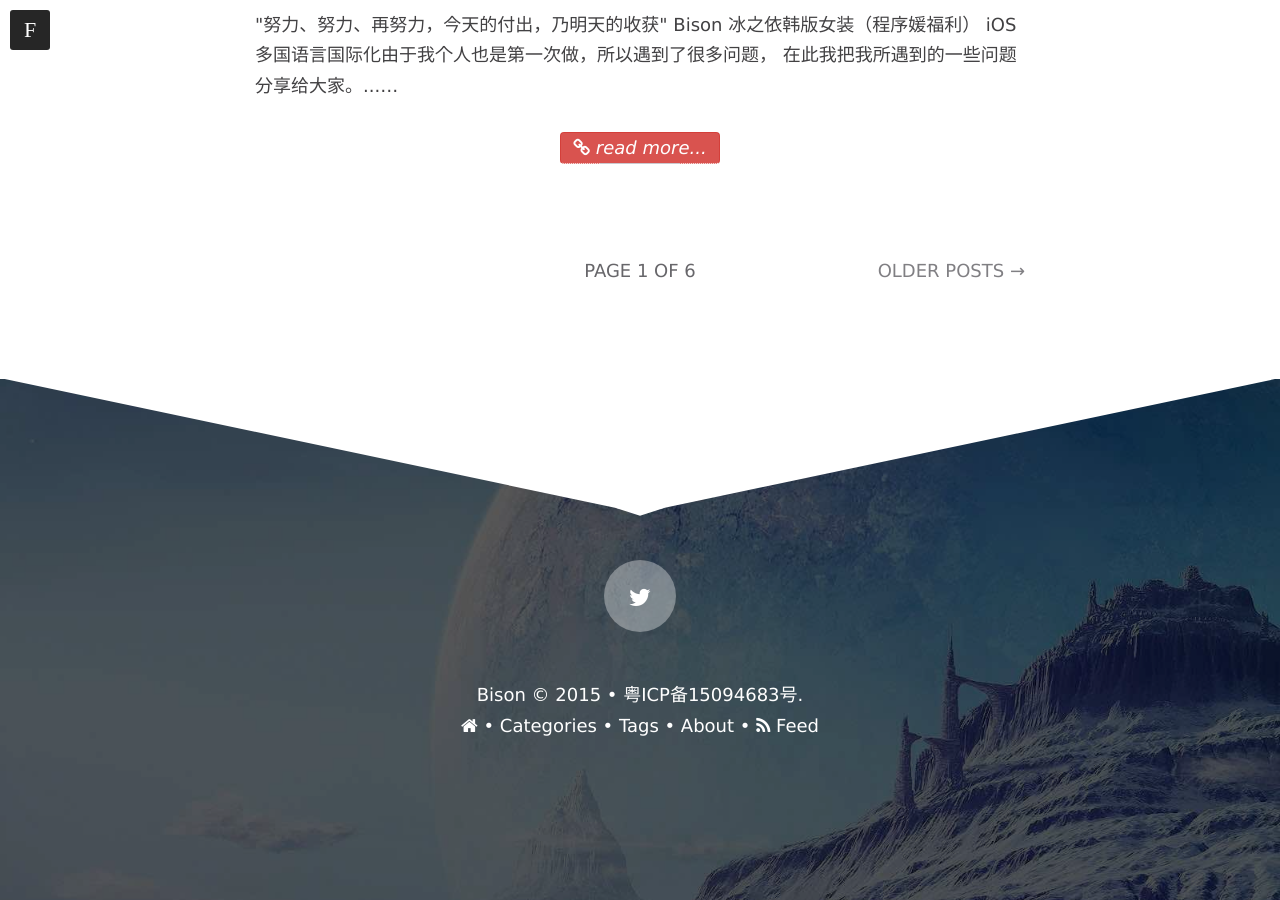
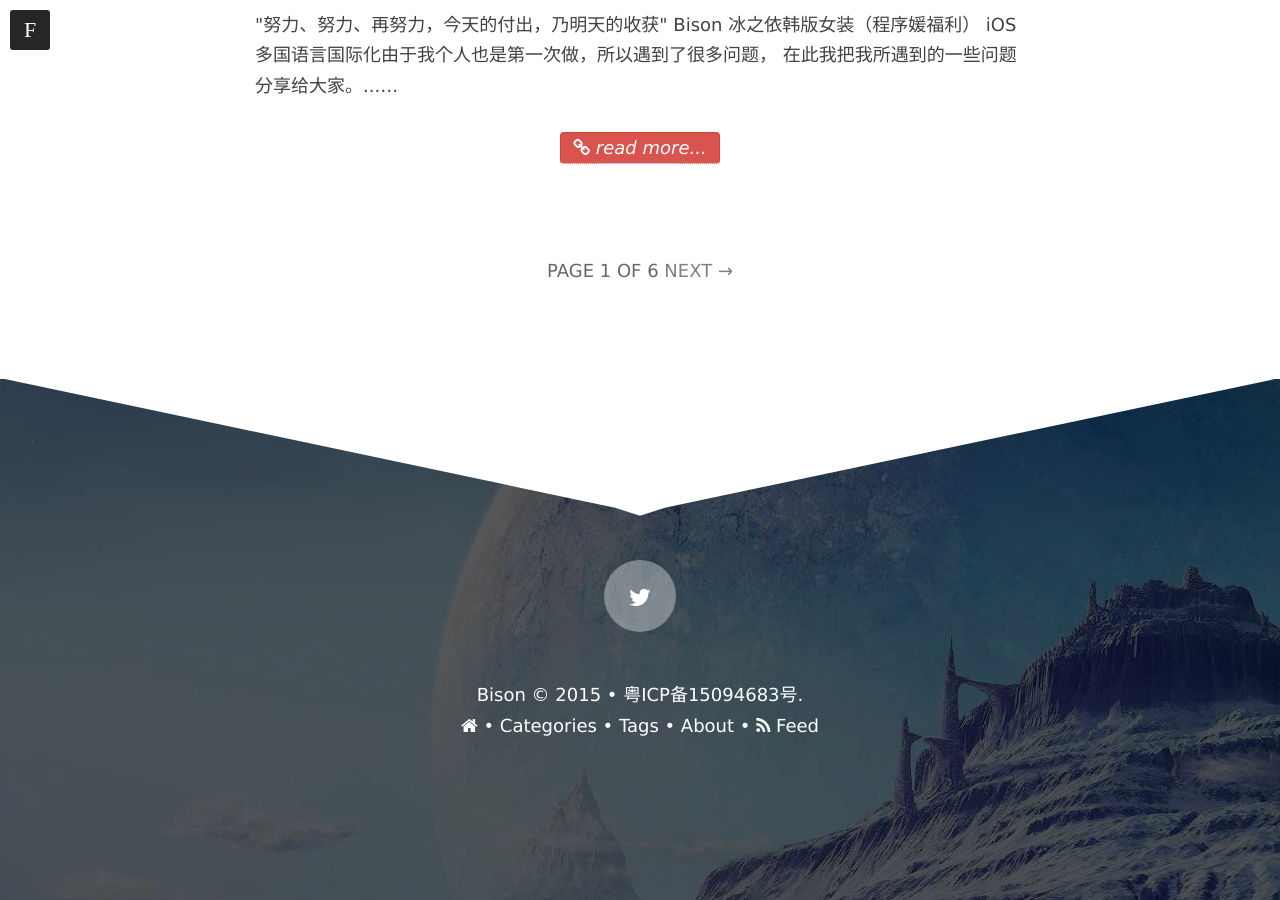
Before and after one commit to Bisond/CarinaTT.github.io, a Jekyll site: the page built from index.html, in a window 1280 px wide and 900 px high, scrolled down 2261 px. Built offline with Jekyll 4.4.1, drawn with Linux system fonts in a browser that asks for light colours; some web fonts are replaced; the list of posts is cut into pages by our own code; comment, search, counter and statistics services are not loaded.

Commit message:
Update index.html

```diff
--- a/index.html
+++ b/index.html
@@ -217,14 +217,14 @@ tags: [engineering, blog, nianxi]
                 <nav class="pagination" role="navigation">
 {% if paginator.previous_page %}
 {% if paginator.previous_page == 1 %}
-        <a class="newer-posts" href="{{ site.url }}">&larr; Newer Posts</a>
+        <a class="up" href="{{ site.url }}">&larr; up</a>
 {% else %}
-		<a class="newer-posts" href="{{ site.url }}/page{{ paginator.previous_page }}">&larr; Newer Posts</a>
+		<a class="up" href="{{ site.url }}/page{{ paginator.previous_page }}">&larr; up</a>
 {% endif %}
 {% endif %}
     <span class="page-number">Page {{ paginator.page }} of {{ paginator.total_pages }}</span>
  {% if paginator.next_page %}
-        <a class="older-posts" href="{{ site.url }}/page{{ paginator.next_page }}">Older Posts &rarr;</a>
+        <a class="next" href="{{ site.url }}/page{{ paginator.next_page }}">next &rarr;</a>
  {% endif %}
 </nav>
             </div>
```
